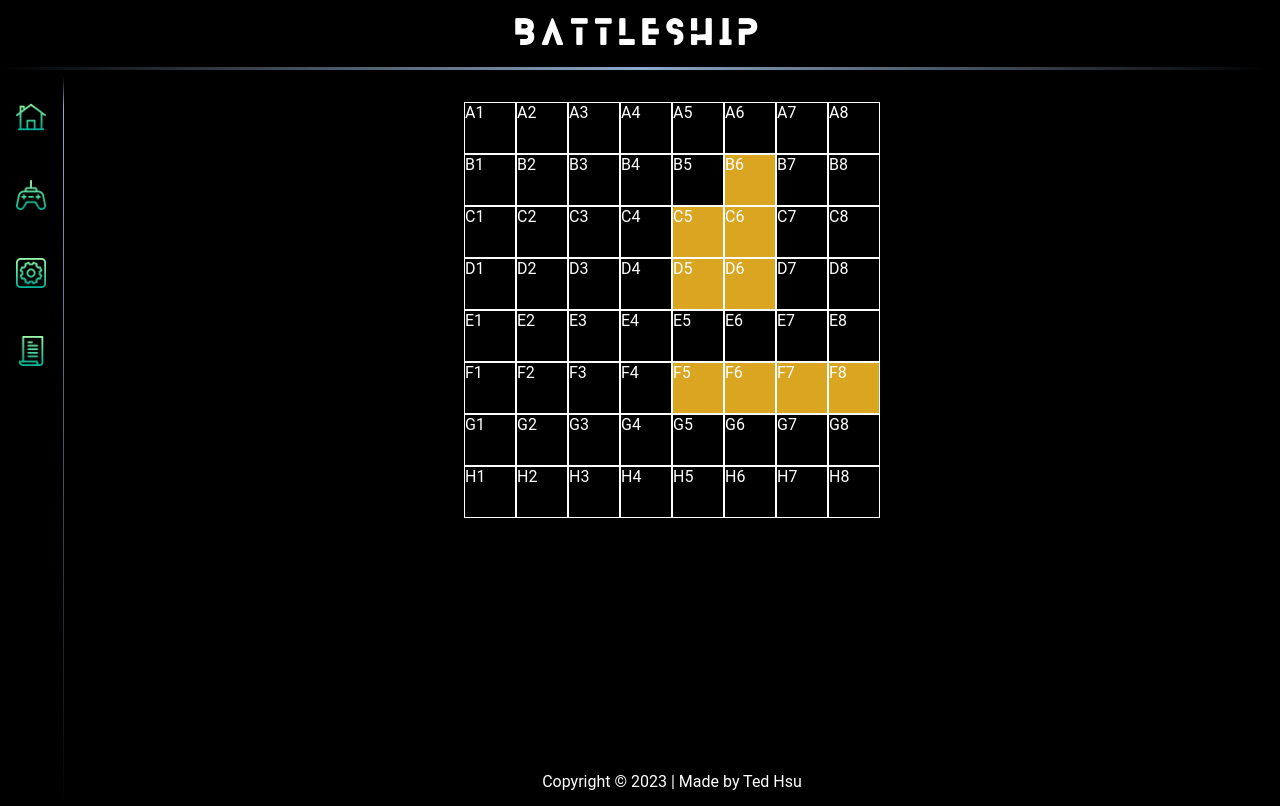
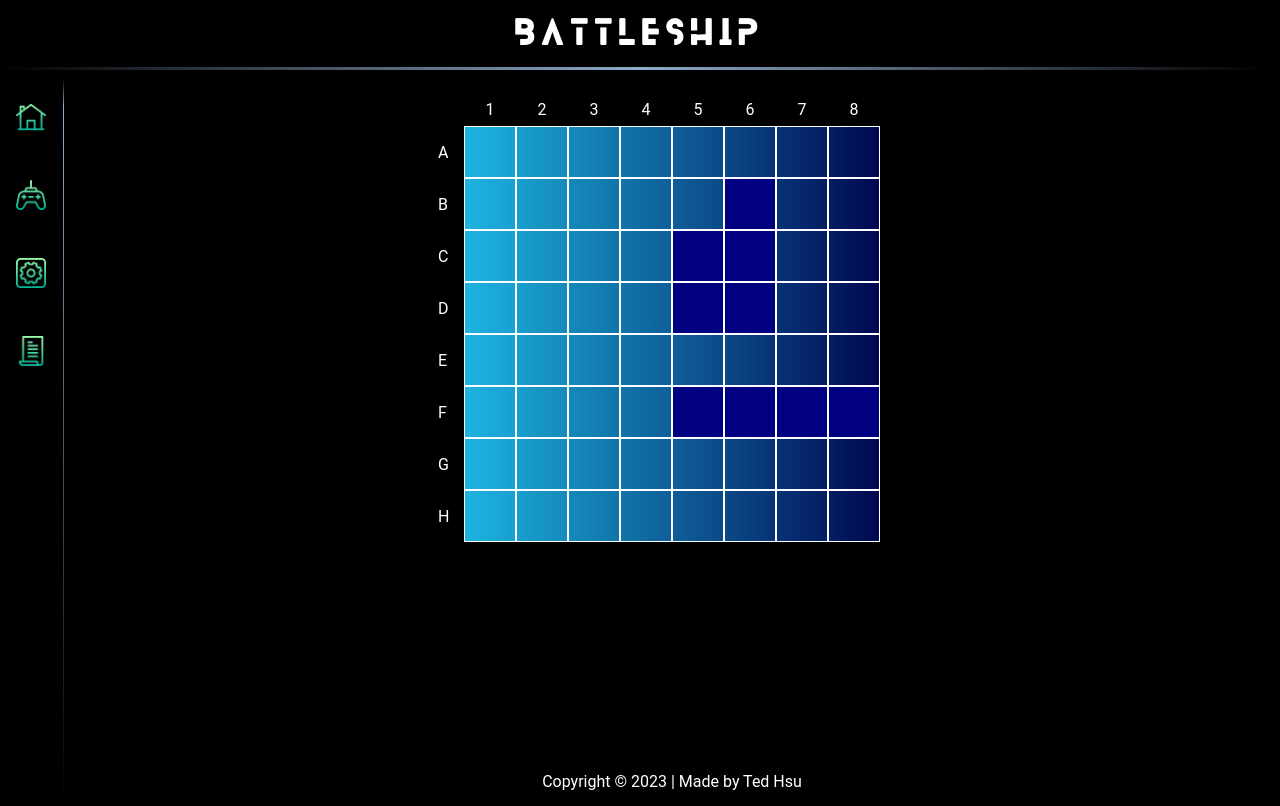
Before and after one commit to tedythsu/battleship-game, an Angular app: page /game in a window 1280 px wide. Built offline with nearby package versions, Linux system fonts and the light colour scheme.

Commit message:
feat: Add styling for game board's outer coordinate indicators

```diff
--- a/src/app/pages/game-page/game-page.component.html
+++ b/src/app/pages/game-page/game-page.component.html
@@ -1,9 +1,22 @@
-<div class="board">
+<div class="board"
+  [ngStyle]="{'width': 'calc(52 *' + boardDimension + 'px)', 'height': 'calc(52 *' + boardDimension + 'px)'}">
+
+  <div class="board__coordinates board__coordinates--top"
+    [ngStyle]="{'width': 'calc(52 *' + boardDimension + 'px)'}">
+    <div *ngFor="let item of [].constructor(boardDimension); index as i">
+      {{ i + 1 }}
+    </div>
+  </div>
+  <div class="board__coordinates board__coordinates--left"
+    [ngStyle]="{'height': 'calc(52 *' + boardDimension + 'px)'}">
+    <div *ngFor="let item of [].constructor(boardDimension); index as i">
+      {{ alphabetLetters[i] }}
+    </div>
+  </div>
+
   <div class="board__cell"
     [ngClass]="{'board__cell--shipwreck': cell.hasBeenShot && cell.ship}"
     [ngClass]="{'board__cell--has-been-shot': cell.hasBeenShot && !cell.ship}"
-    [ngClass]="{'board__cell--ship': cell.ship}"
-    *ngFor="let cell of boardCells; index as i" (click)="shoot(i)">
-    {{ cell.location }}
+    [ngClass]="{'board__cell--ship': cell.ship}" *ngFor="let cell of boardCells; index as i" (click)="shoot(i)">
   </div>
 </div>
--- a/src/app/pages/game-page/game-page.component.scss
+++ b/src/app/pages/game-page/game-page.component.scss
@@ -1,14 +1,32 @@
 .board {
-  margin: auto;
-  width: 450px;
+  position: relative;
+  margin: 1.5rem auto auto auto;
   display: flex;
   flex-wrap: wrap;
   justify-content: center;
+  background: linear-gradient(90deg, #1CB5E0 0%, #000851 100%);
+
+  &__coordinates {
+    position: absolute;
+    display: flex;
+    justify-content: space-around;
+    pointer-events: none;
+  }
+
+  &__coordinates--top {
+    top: -26px;
+  }
+
+  &__coordinates--left {
+    left: -26px;
+    flex-direction: column;
+  }
 
   &__cell {
     width: 50px;
     height: 50px;
     border: 1px solid white;
+
     &:hover {
       background-color: white;
       cursor: pointer;
@@ -16,14 +34,16 @@
 
     &--has-been-shot {
       background-color: grey;
+      pointer-events: none;
     }
 
     &--shipwreck {
       background-color: red;
+      pointer-events: none;
     }
 
     &--ship {
-      background-color: goldenrod;
+      background-color: #000080;
     }
   }
 }
```
